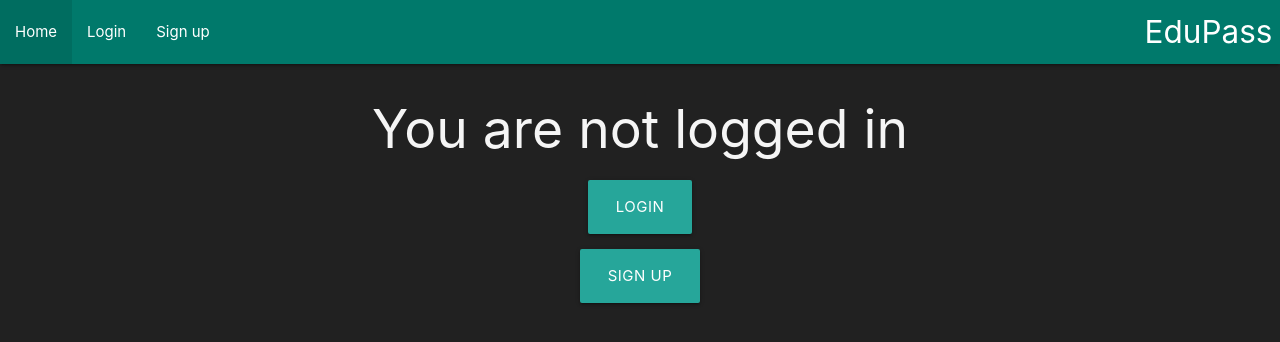
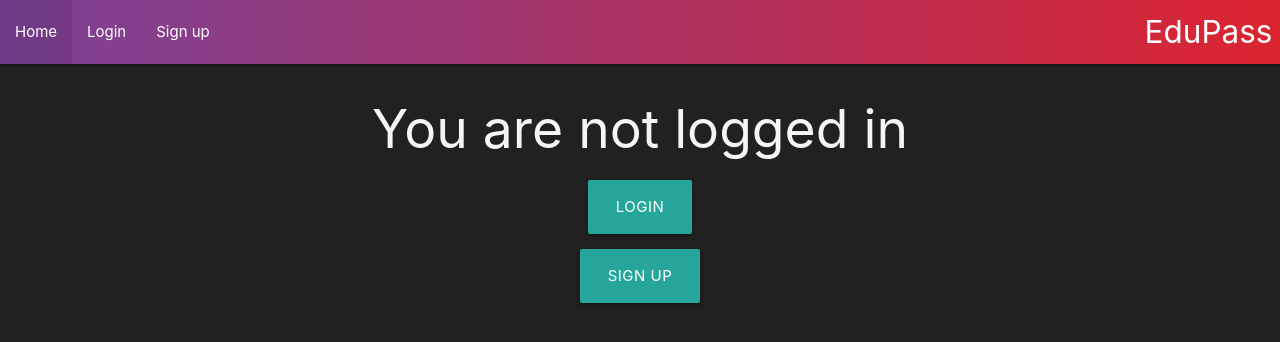
Before and after one commit to yongtheskill/EduPass, a Django app: page / in a window 1280 px wide. Shown: the top 342 px of the page. Run offline with Django 3.2, Linux system fonts and the light colour scheme.

Commit message:
Update base.html

```diff
--- a/templates/base.html
+++ b/templates/base.html
@@ -7,11 +7,13 @@
   <link rel="stylesheet" href="https://fonts.googleapis.com/icon?family=Material+Icons">
   <meta name="viewport" content="width=device-width, initial-scale=1.0"/>
 
+<!--#7b4397ff -> #dc2430ff-->
+
 </head>
 <header>
       <div class="navbar-fixed">
         <nav>
-          <div class="nav-wrapper teal darken-2">
+          <div class="nav-wrapper" style="background-image:linear-gradient(to right,#7b4397,#dc2430);">
             <a href="/" class="brand-logo right">EduPass</a>
             <a href="#" data-target="mobile" class="sidenav-trigger"><i class="material-icons">menu</i></a>
             <ul class="left hide-on-med-and-down">
```
